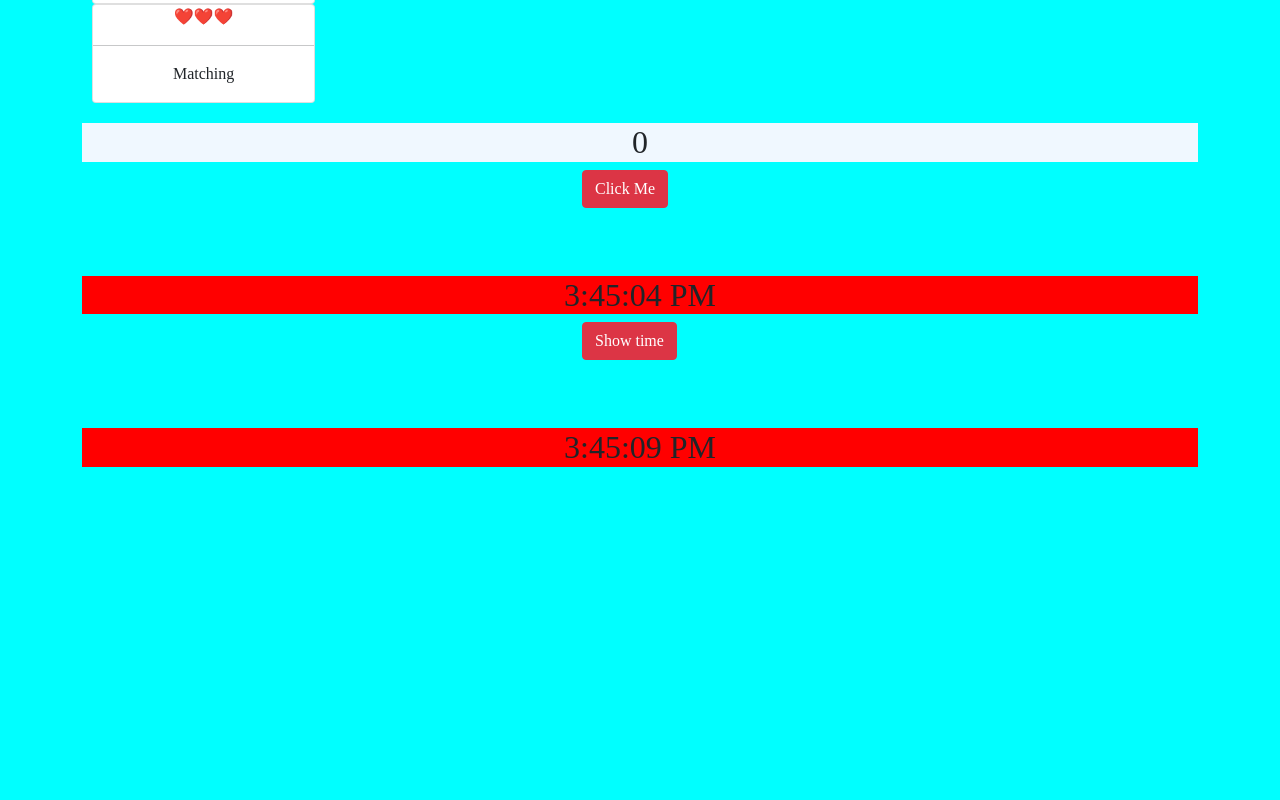
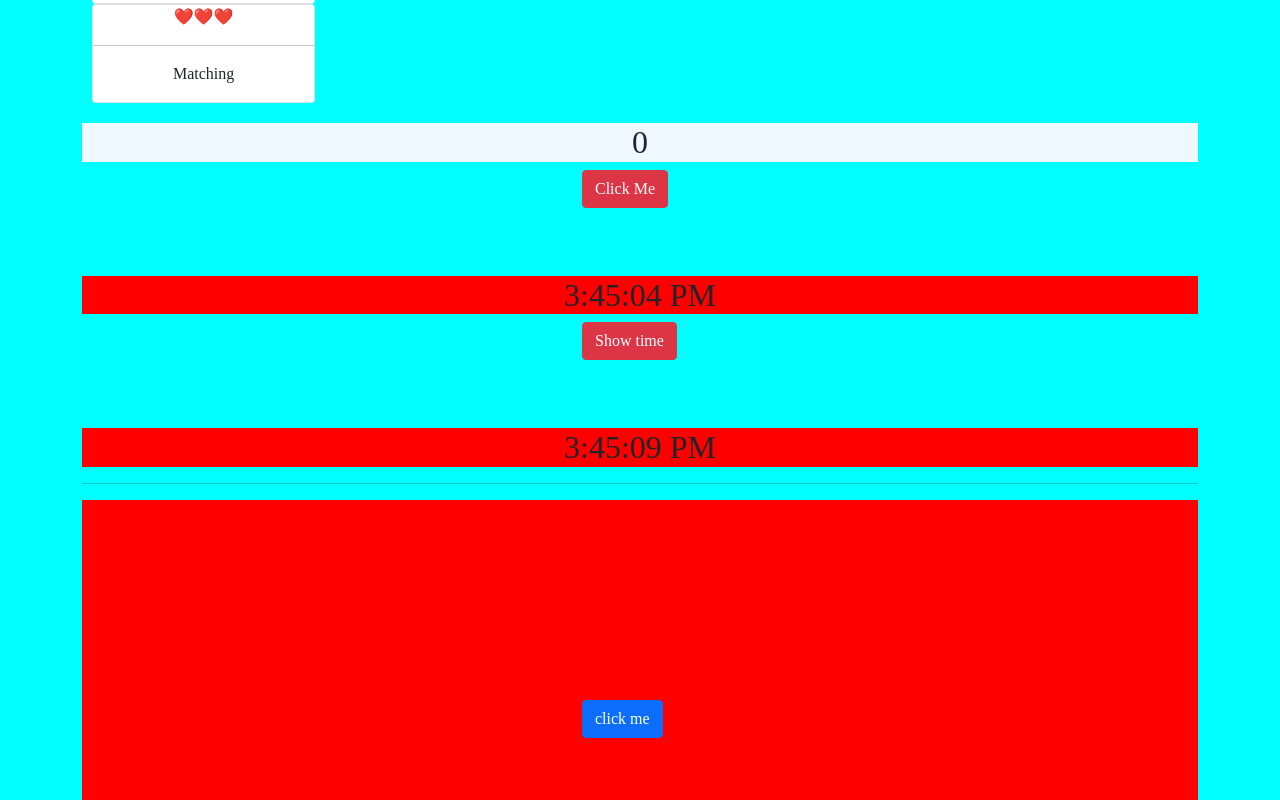
Before and after one commit to hossainalamin/ReactJs, a React (Create React App) app: page / in a window 1280 px wide. Shown: the part 993-1793 px from the top of the page. Before the commit the page ends 1468 px from the top, so only its background shows below. Built offline with nearby package versions, Linux system fonts and the light colour scheme.

Commit message:
hook with events

```diff
--- a/src/App.jsx
+++ b/src/App.jsx
@@ -22,6 +22,14 @@ function App() {
         updateCTime(localTime)
     }
     setInterval(updateTime,1000);
+    const color = 'red'
+    const [bg,update] = useState(color)
+    const [name,updateClick] = useState('click me')
+    const updateBg = ()=>{
+        let updateColor = "yellow";
+        update(updateColor);
+        updateClick('Clicked')
+    }
     return (
         <>
             <h1><Heading />,<Greeting /></h1>
@@ -70,6 +78,10 @@ function App() {
             <h2 style = {{backgroundColor : "red",marginTop : '20px',justifyContent : 'center',display : 'flex'}}>{loadTime}</h2>
             <button style={{marginLeft : '500px'}} className = 'btn btn-danger mb-5' onClick={showTime}>Show time</button>
             <h2 style = {{backgroundColor : "red",marginTop : '20px',justifyContent : 'center',display : 'flex'}}>{timeUpdate}</h2>
+            <hr/>
+            <div style={{backgroundColor : bg,height : '300px'}}>
+            <button style={{marginLeft: '500px',marginTop : '200px'}} className="btn btn-primary" onClick={updateBg}>{name}</button>
+            </div>
         </>
     );
 }
```
